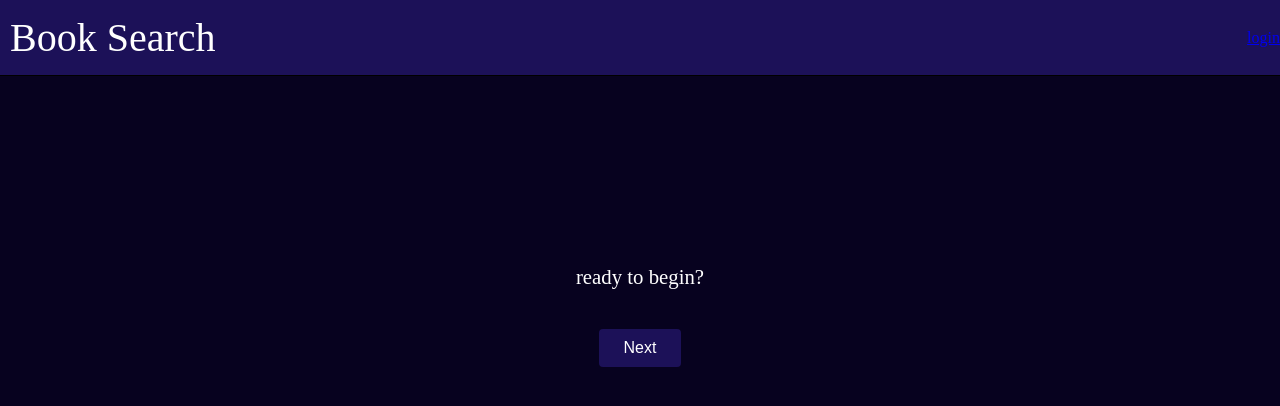
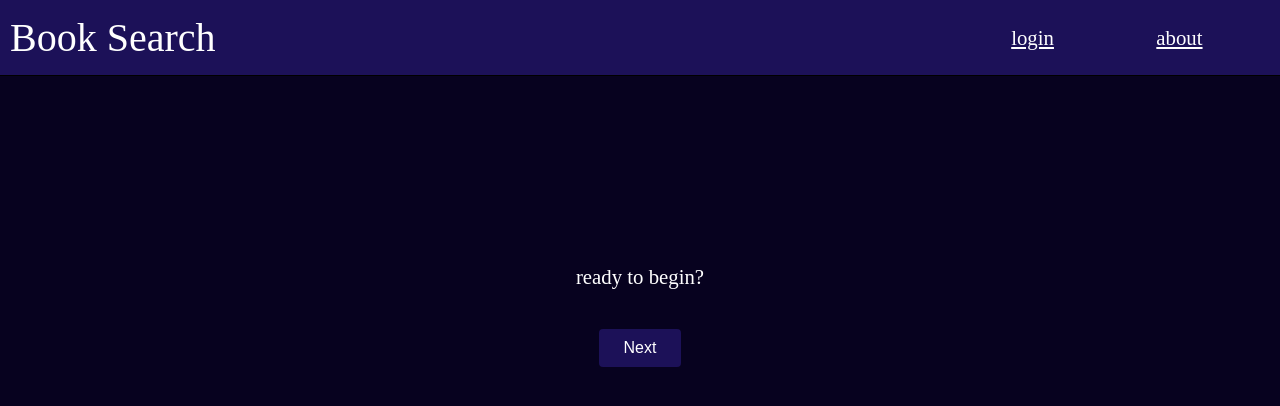
Before and after one commit to SpencerHitchcock05/Book-App, a React app in the folder client/: page / in a window 1280 px wide. Shown: the top 406 px of the page. Built offline with nearby package versions, Linux system fonts and the light colour scheme; the HTML template or start-up script is replaced by a standard one.

Commit message:
added nav bar links

```diff
--- a/client/src/App.css
+++ b/client/src/App.css
@@ -30,9 +30,34 @@ body {
     font-family:'Times New Roman', Times, serif
 }
 
+#nav-links {
+    margin: 5%;
+    width: 20%;
+}
+
 .nav-link {
+    margin: 20%;
+    font-size: 1.3rem;
+}
 
-}
+.nav-link:link {
+    color: white;
+  }
+
+  /* visited link */
+  .nav-link:visited {
+    color: white;
+  }
+
+  /* mouse over link */
+  .nav-link:hover {
+    color: white;
+  }
+
+  /* selected link */
+  .nav-link:active {
+    color: white;
+  }
 
 #content-container {
     width: 100vw;
--- a/client/src/Nav.jsx
+++ b/client/src/Nav.jsx
@@ -11,8 +11,9 @@ function Nav() {
 
             <nav id="nav-bar">
                 <div id="nav-logo">Book Search</div>
-                <div>
-                    <a href="./">login</a>
+                <div id="nav-links">
+                    <a className="nav-link" href="./">login</a>
+                    <a className="nav-link" href="./">about</a>
                 </div>
             </nav>
 
```
